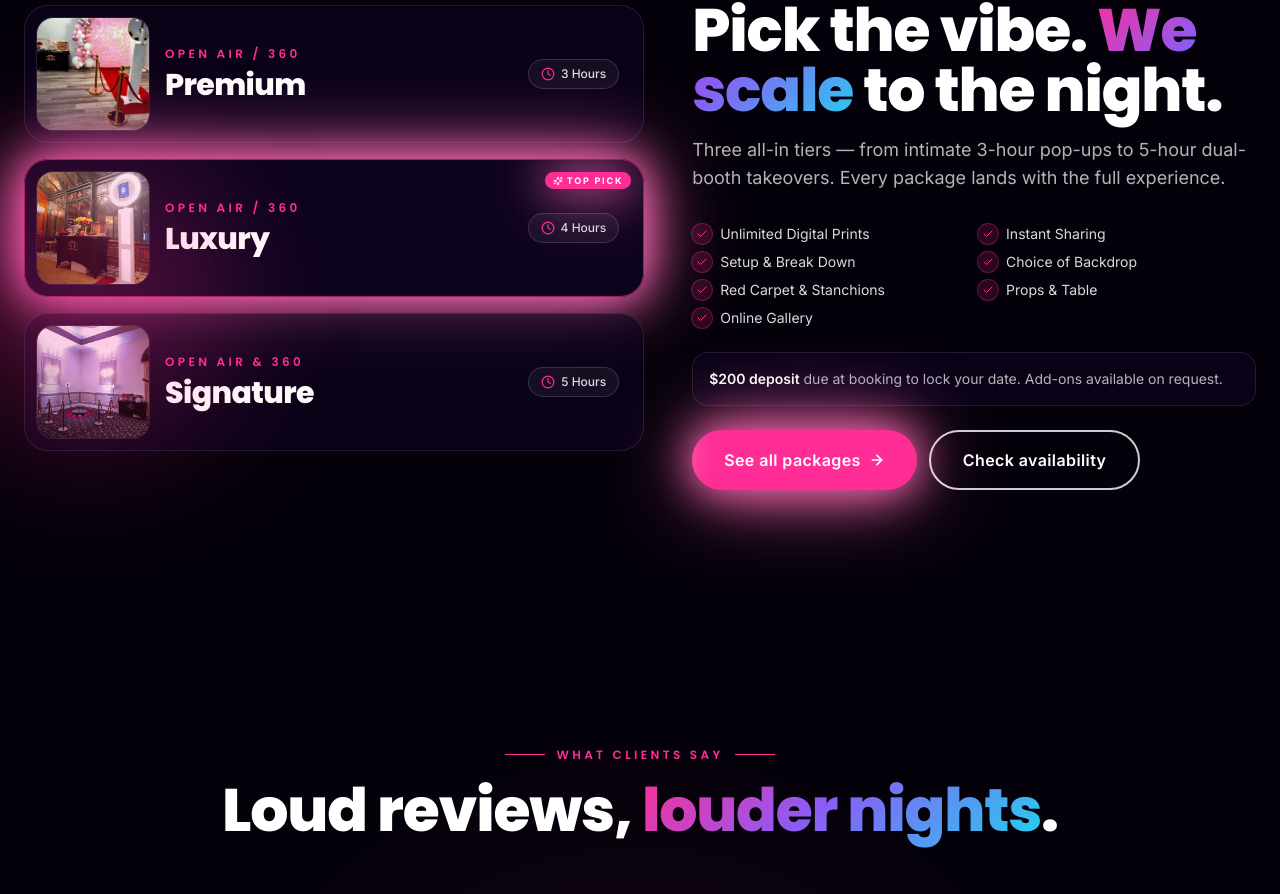
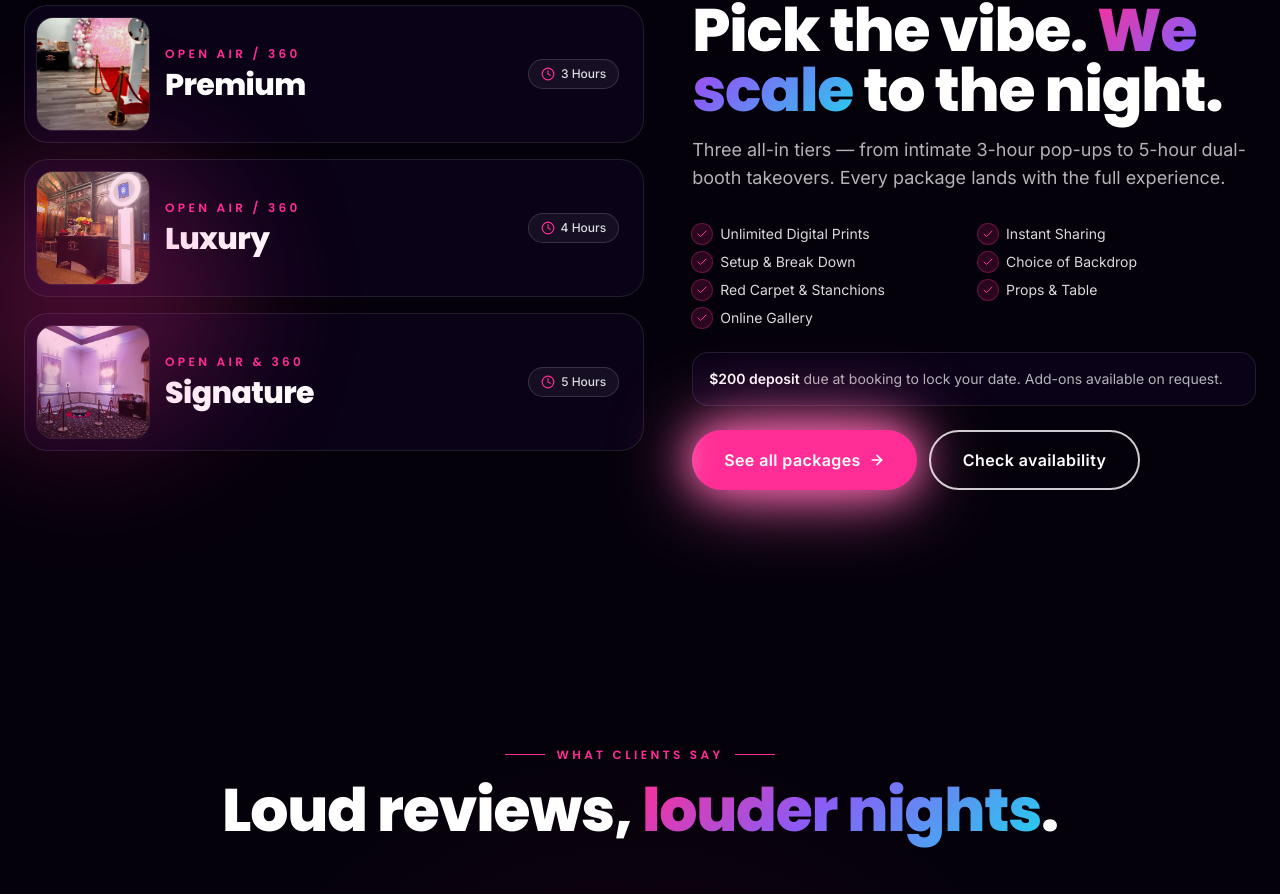
Before and after one commit to itshubzz/keepsakekreators, a Next.js app: page / in a window 1280 px wide. Shown: the part 6854-7748 px from the top of the page. Built offline with nearby package versions, Linux system fonts and the light colour scheme.

Commit message:
Remove Top pick / Most booked badges — no data to back either claim
All three packages now sit at equal visual weight on both /packages
and the homepage PackagesPreview. Drops the pink border/shadow + badge
from the middle tier and gives every package the same primary CTA.

```diff
--- a/app/packages/page.tsx
+++ b/app/packages/page.tsx
@@ -2,7 +2,6 @@ import type { Metadata } from 'next';
 import Image from 'next/image';
 import {
   Check,
-  Sparkles,
   Clock,
   ImageIcon,
   Send,
@@ -60,7 +59,6 @@ const plans = [
       'An extra hour of magic for mid-size weddings, sweet sixteens, and galas. Most-booked for 150–300 guest events.',
     image: galleryImages[8].src,
     accent: 'from-neon-magenta/35 to-neon-violet/10',
-    featured: true,
   },
   {
     name: 'Signature',
@@ -92,17 +90,8 @@ export default function PackagesPage() {
           {plans.map((plan, i) => (
             <div
               key={plan.name}
-              className={`group relative flex flex-col overflow-hidden rounded-3xl border transition-all duration-500 ${
-                plan.featured
-                  ? 'border-neon-magenta/60 bg-gradient-to-b from-ink-800/90 to-ink-900/80 shadow-neon-pink md:-translate-y-3'
-                  : 'border-white/10 bg-ink-800/60 hover:-translate-y-1 hover:border-white/25'
-              }`}
+              className="group relative flex flex-col overflow-hidden rounded-3xl border border-white/10 bg-ink-800/60 transition-all duration-500 hover:-translate-y-1 hover:border-white/25"
             >
-              {plan.featured && (
-                <div className="absolute left-1/2 top-5 z-10 inline-flex -translate-x-1/2 items-center gap-1.5 rounded-full bg-neon-magenta px-3 py-1 text-[10px] font-bold uppercase tracking-[0.25em] text-white shadow-neon-pink">
-                  <Sparkles className="h-3 w-3" /> Most booked
-                </div>
-              )}
 
               <div className="relative aspect-[5/4] w-full overflow-hidden">
                 <Image
@@ -155,7 +144,6 @@ export default function PackagesPage() {
                 <Button
                   href="/contact"
                   className="mt-8 w-full"
-                  variant={plan.featured ? 'primary' : 'ghost'}
                   withArrow
                 >
                   Book {plan.name}
--- a/components/sections/PackagesPreview.tsx
+++ b/components/sections/PackagesPreview.tsx
@@ -2,7 +2,7 @@
 
 import { motion } from 'framer-motion';
 import Image from 'next/image';
-import { Clock, Check, Sparkles } from 'lucide-react';
+import { Clock, Check } from 'lucide-react';
 import SectionHeading from '@/components/ui/SectionHeading';
 import Button from '@/components/ui/Button';
 import { galleryImages, blurDataURL } from '@/lib/site';
@@ -19,7 +19,6 @@ const tiers = [
     kind: 'Open Air / 360',
     hours: '4 Hours',
     image: galleryImages[8].src,
-    featured: true,
   },
   {
     name: 'Signature',
@@ -58,11 +57,7 @@ export default function PackagesPreview() {
                 whileInView={{ opacity: 1, x: 0 }}
                 viewport={{ once: true, margin: '-80px' }}
                 transition={{ duration: 0.5, delay: i * 0.1 }}
-                className={`group relative flex items-center gap-4 overflow-hidden rounded-3xl border p-3 pr-6 transition-all duration-500 hover:-translate-y-0.5 ${
-                  t.featured
-                    ? 'border-neon-magenta/60 bg-ink-800/90 shadow-neon-pink'
-                    : 'border-white/10 bg-ink-800/60 hover:border-white/25'
-                }`}
+                className="group relative flex items-center gap-4 overflow-hidden rounded-3xl border border-white/10 bg-ink-800/60 p-3 pr-6 transition-all duration-500 hover:-translate-y-0.5 hover:border-white/25"
               >
                 <div className="relative h-24 w-24 flex-none overflow-hidden rounded-2xl ring-1 ring-white/10 sm:h-28 sm:w-28">
                   <Image
@@ -84,11 +79,6 @@ export default function PackagesPreview() {
                   <Clock className="h-3.5 w-3.5 text-neon-magenta" />
                   {t.hours}
                 </div>
-                {t.featured && (
-                  <div className="absolute right-3 top-3 inline-flex items-center gap-1 rounded-full bg-neon-magenta px-2 py-0.5 text-[9px] font-bold uppercase tracking-[0.2em] text-white shadow-neon-pink">
-                    <Sparkles className="h-2.5 w-2.5" /> Top pick
-                  </div>
-                )}
               </motion.div>
             ))}
           </div>
```
